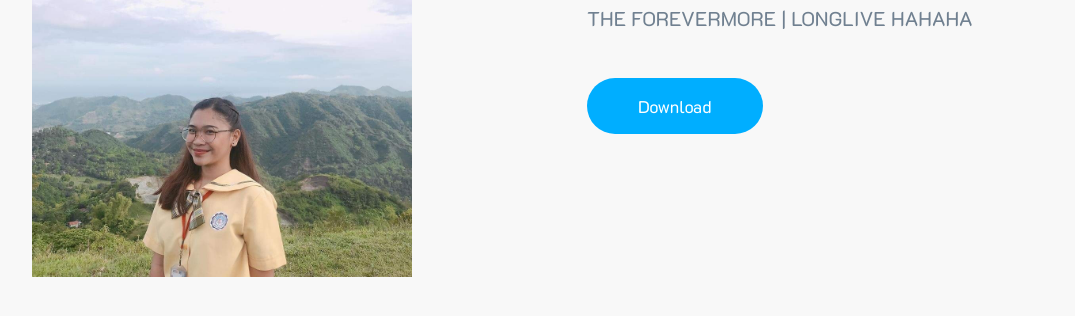
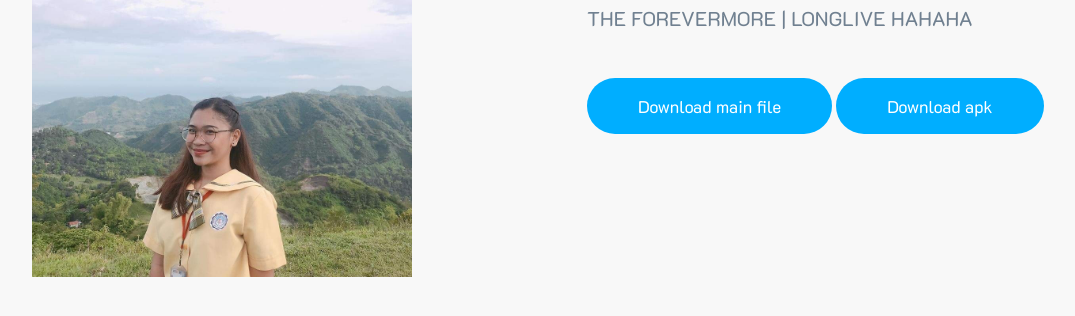
Before and after one commit to miracle928/edler_bones, a plain HTML site: page ang_dream_girl_ni_edler.html in a window 1280 px wide. Shown: the part 232-548 px from the top of the page, without its empty margins (68-1143 px from the left). Drawn offline with nearby package versions, Linux system fonts and the light colour scheme.

Commit message:
Update ang_dream_girl_ni_edler.html

```diff
--- a/ang_dream_girl_ni_edler.html
+++ b/ang_dream_girl_ni_edler.html
@@ -36,7 +36,8 @@
                     <h1 class="small-text">Copyright &copy; Charls Allen 2020</h1>
                     <p class="big-text">RUBELIN CANTON</p>
                     <p class="tiny-text">THE FOREVERMORE | LONGLIVE HAHAHA</p>
-                    <a class="btn btn-first" href="https://www.mediafire.com/file/rgj2c9yd5ft9atk/OBB.rar/file">Download</a>
+                    <a class="btn btn-first" href="https://www.mediafire.com/file/rgj2c9yd5ft9atk/OBB.rar/file">Download main file</a>
+                    <a class="btn btn-first" href="https://www.mediafire.com/file/77a1ojnm0to2irs/Grand_Theft_Auto_San_Andreas_v1.06.apk/file">Download apk</a>
                 </div>
 
             </div>
```
